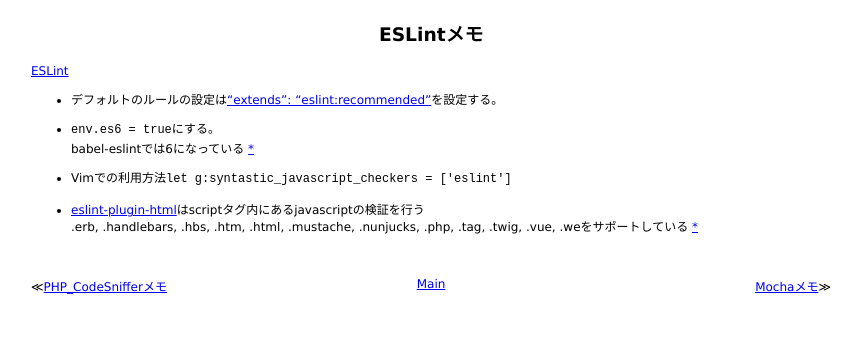
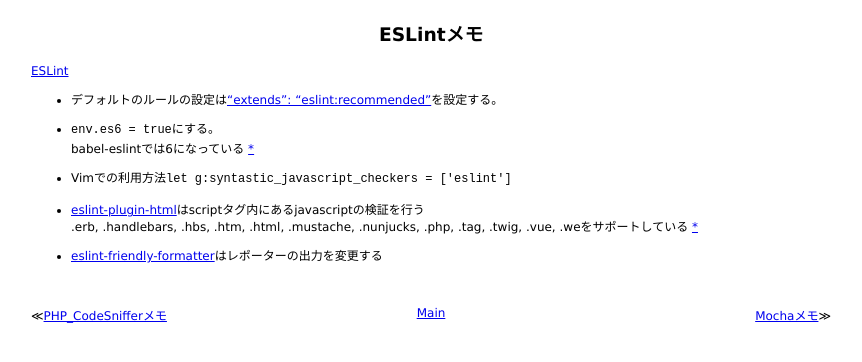
Before and after one commit to 38elements/38elements.github.com, a Jekyll site: the page built from _posts/2016-10-02-eslint.md, in a window 1280 px wide. Shown: the top 362 px of the page, without its empty margins (209-1071 px from the left). Built offline with Jekyll 4.4.1, drawn with Linux system fonts in a browser that asks for light colours.

Commit message:
Update 2016-10-02-eslint.md

```diff
--- a/_posts/2016-10-02-eslint.md
+++ b/_posts/2016-10-02-eslint.md
@@ -13,3 +13,5 @@ babel-eslintでは6になっている [\*](https://github.com/babel/babel-eslint
 
 * [eslint-plugin-html](https://github.com/BenoitZugmeyer/eslint-plugin-html)はscriptタグ内にあるjavascriptの検証を行う
 .erb, .handlebars, .hbs, .htm, .html, .mustache, .nunjucks, .php, .tag, .twig, .vue, .weをサポートしている [\*](https://github.com/BenoitZugmeyer/eslint-plugin-html#htmlhtml-extensions)
+
+* [eslint-friendly-formatter](https://github.com/royriojas/eslint-friendly-formatter)はレポーターの出力を変更する
```
